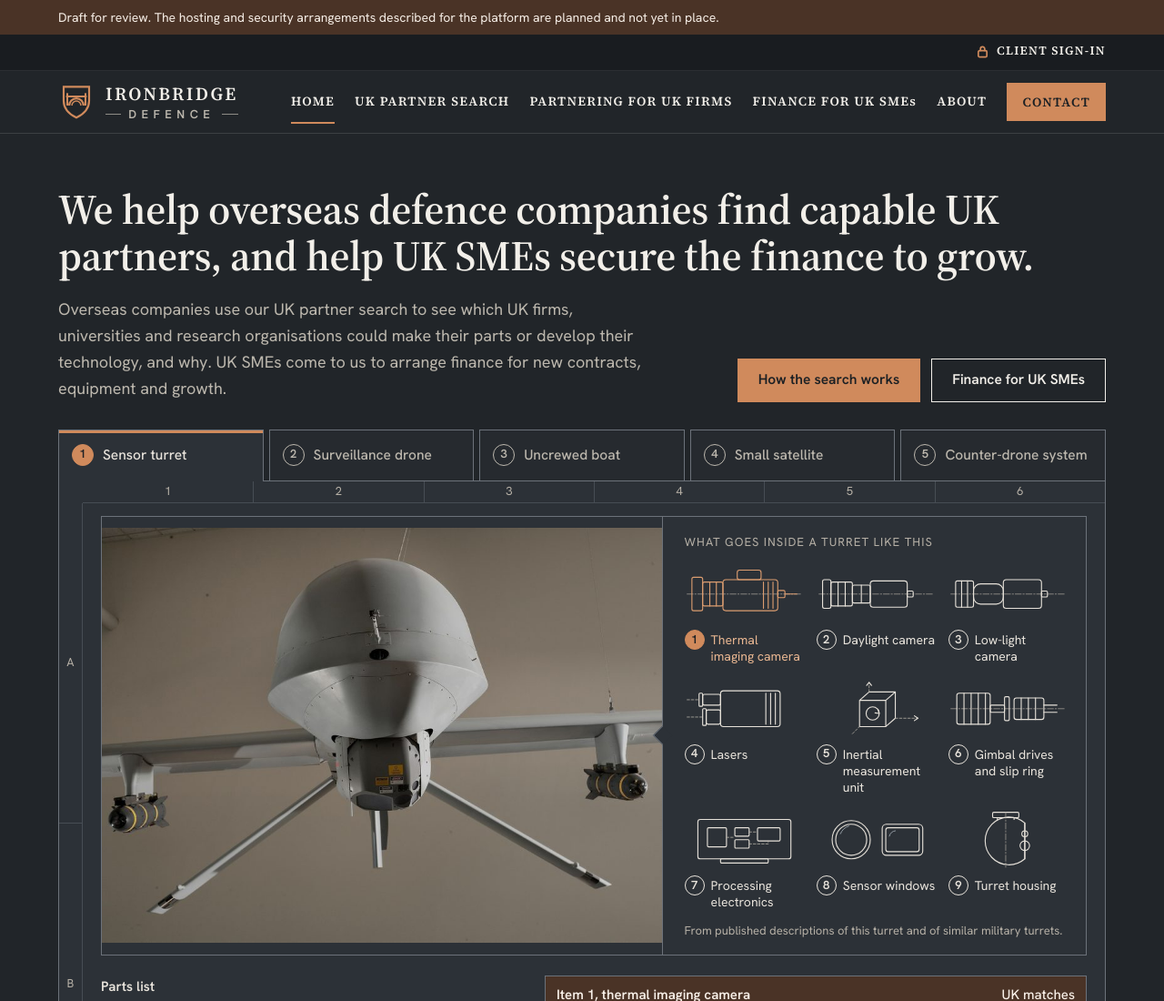
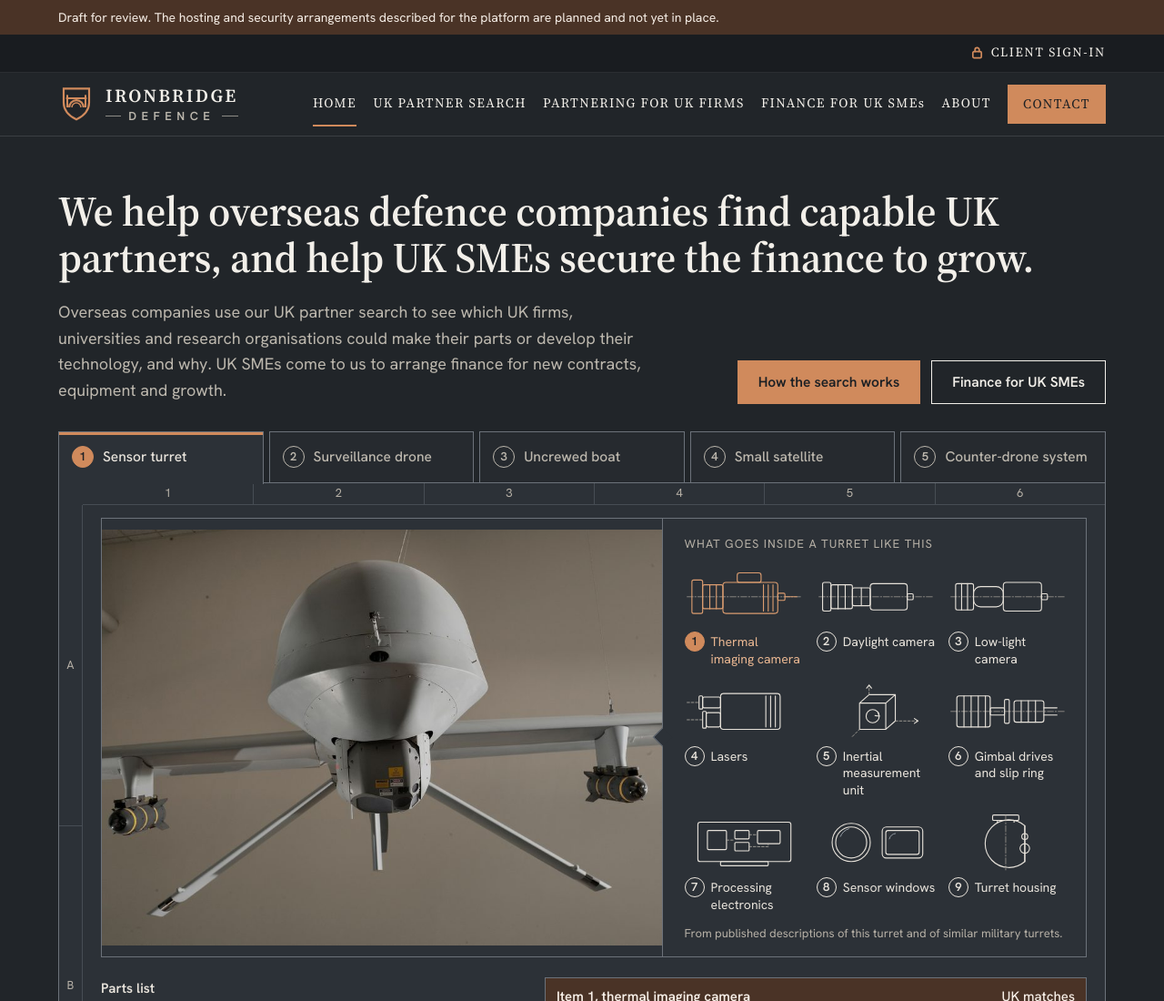
Before and after one commit to sjmlewis/ironbridge-website, a plain HTML site: page index.html in a window 1280 px wide. Shown: the top 1100 px of the page at 91% size. Drawn offline with Linux system fonts and the light colour scheme.

Commit message:
A lighter, slightly larger menu, closer to the IRONBRIDGE wordmark
The menu and the sign-in link now use the serif at a lighter weight, a little larger and spaced like the wordmark, drawn with the font's larger optical size so small capitals no longer look chunky.

Co-Authored-By: Claude Opus 5.5 <noreply@anthropic.com>
Claude-Session: https://claude.ai/code/session_013TCq9aQTnGZ1DiG6iYhBVx

```diff
--- a/index.html
+++ b/index.html
@@ -23,7 +23,7 @@
 <link rel="icon" href="favicon.svg?v=d7cbdb1c26" type="image/svg+xml">
 <link rel="preload" href="fonts/hanken-grotesk-latin.woff2" as="font" type="font/woff2" crossorigin>
 <link rel="preload" href="fonts/source-serif-4-latin.woff2" as="font" type="font/woff2" crossorigin>
-<link rel="stylesheet" href="site.css?v=c790877828">
+<link rel="stylesheet" href="site.css?v=c932b24990">
 </head>
 <body>
 <a class="skip" href="#main">Skip to content</a>
--- a/site.css
+++ b/site.css
@@ -1,8 +1,8 @@
 /* v22: the two fonts, served from this site (fonts/). SIL Open Font Licence 1.1: fonts/OFL-hanken-grotesk.txt, fonts/OFL-source-serif-4.txt */
 @font-face{font-family:"Hanken Grotesk";font-style:normal;font-weight:400 600;font-display:swap;src:url(fonts/hanken-grotesk-latin-ext.woff2) format("woff2");unicode-range:U+0100-02BA,U+02BD-02C5,U+02C7-02CC,U+02CE-02D7,U+02DD-02FF,U+0304,U+0308,U+0329,U+1D00-1DBF,U+1E00-1E9F,U+1EF2-1EFF,U+2020,U+20A0-20AB,U+20AD-20C4,U+2113,U+2C60-2C7F,U+A720-A7FF}
 @font-face{font-family:"Hanken Grotesk";font-style:normal;font-weight:400 600;font-display:swap;src:url(fonts/hanken-grotesk-latin.woff2) format("woff2");unicode-range:U+0000-00FF,U+0131,U+0152-0153,U+02BB-02BC,U+02C6,U+02DA,U+02DC,U+0304,U+0308,U+0329,U+2000-206F,U+20AC,U+2122,U+2191,U+2193,U+2212,U+2215,U+FEFF,U+FFFD}
-@font-face{font-family:"Source Serif 4";font-style:normal;font-weight:500 600;font-display:swap;src:url(fonts/source-serif-4-latin-ext.woff2) format("woff2");unicode-range:U+0100-02BA,U+02BD-02C5,U+02C7-02CC,U+02CE-02D7,U+02DD-02FF,U+0304,U+0308,U+0329,U+1D00-1DBF,U+1E00-1E9F,U+1EF2-1EFF,U+2020,U+20A0-20AB,U+20AD-20C4,U+2113,U+2C60-2C7F,U+A720-A7FF}
-@font-face{font-family:"Source Serif 4";font-style:normal;font-weight:500 600;font-display:swap;src:url(fonts/source-serif-4-latin.woff2) format("woff2");unicode-range:U+0000-00FF,U+0131,U+0152-0153,U+02BB-02BC,U+02C6,U+02DA,U+02DC,U+0304,U+0308,U+0329,U+2000-206F,U+20AC,U+2122,U+2191,U+2193,U+2212,U+2215,U+FEFF,U+FFFD}
+@font-face{font-family:"Source Serif 4";font-style:normal;font-weight:400 600;font-display:swap;src:url(fonts/source-serif-4-latin-ext.woff2) format("woff2");unicode-range:U+0100-02BA,U+02BD-02C5,U+02C7-02CC,U+02CE-02D7,U+02DD-02FF,U+0304,U+0308,U+0329,U+1D00-1DBF,U+1E00-1E9F,U+1EF2-1EFF,U+2020,U+20A0-20AB,U+20AD-20C4,U+2113,U+2C60-2C7F,U+A720-A7FF}
+@font-face{font-family:"Source Serif 4";font-style:normal;font-weight:400 600;font-display:swap;src:url(fonts/source-serif-4-latin.woff2) format("woff2");unicode-range:U+0000-00FF,U+0131,U+0152-0153,U+02BB-02BC,U+02C6,U+02DA,U+02DC,U+0304,U+0308,U+0329,U+2000-206F,U+20AC,U+2122,U+2191,U+2193,U+2212,U+2215,U+FEFF,U+FFFD}
 /* VOICE everyday professional: a capable UK firm's site for defence buyers and SME owners; few hues, fine detail, plain words
    IDEA an engineering drawing sheet: an exploded assembly with item balloons, its parts list, and a title block in the corner
    PICTURE home: five real products behind tabs, each a photo beside line drawings of its parts, then its parts list and UK matches (with company checks) for one part; search: results by part; finance: the 'at a glance' panel; about: the title block holding the company details
@@ -422,3 +422,10 @@ main>section:first-child .btn.solid{background:var(--ac2);border-color:var(--ac2
 .top .bar{padding-block:10px}
 @media(max-width:1180px){.top .nav{gap:4px 18px}.top .nav a{font-size:13.5px;letter-spacing:.07em}}
 @media(max-width:960px){.top .nav{gap:2px 14px}.top .nav a{font-size:13px;letter-spacing:.05em}.top .nav .navbtn{padding:8px 12px}}
+
+/* v29: the menu lighter and a little larger, closer to the IRONBRIDGE wordmark (Stephen, 27 Nov 16:31) */
+.top .nav a{font-size:16px;font-weight:400;letter-spacing:.12em;font-variation-settings:"opsz" 24}
+.util a{font-size:14px;font-weight:400;letter-spacing:.12em;font-variation-settings:"opsz" 24}
+@media(max-width:1399px){.top .nav{gap:4px 18px}.top .nav a{font-size:14.5px;letter-spacing:.1em}}
+@media(max-width:1180px){.top .nav a{font-size:14px;letter-spacing:.08em}}
+@media(max-width:960px){.top .nav{gap:2px 14px}.top .nav a{font-size:13.5px;letter-spacing:.06em}.top .nav .navbtn{padding:8px 12px}}
```
Also changed, not shown: 404.html (+1 -1 lines), about.html (+1 -1 lines), finance.html (+1 -1 lines), sign-in.html (+1 -1 lines), uk-firms.html (+1 -1 lines), uk-partner-search.html (+1 -1 lines).
